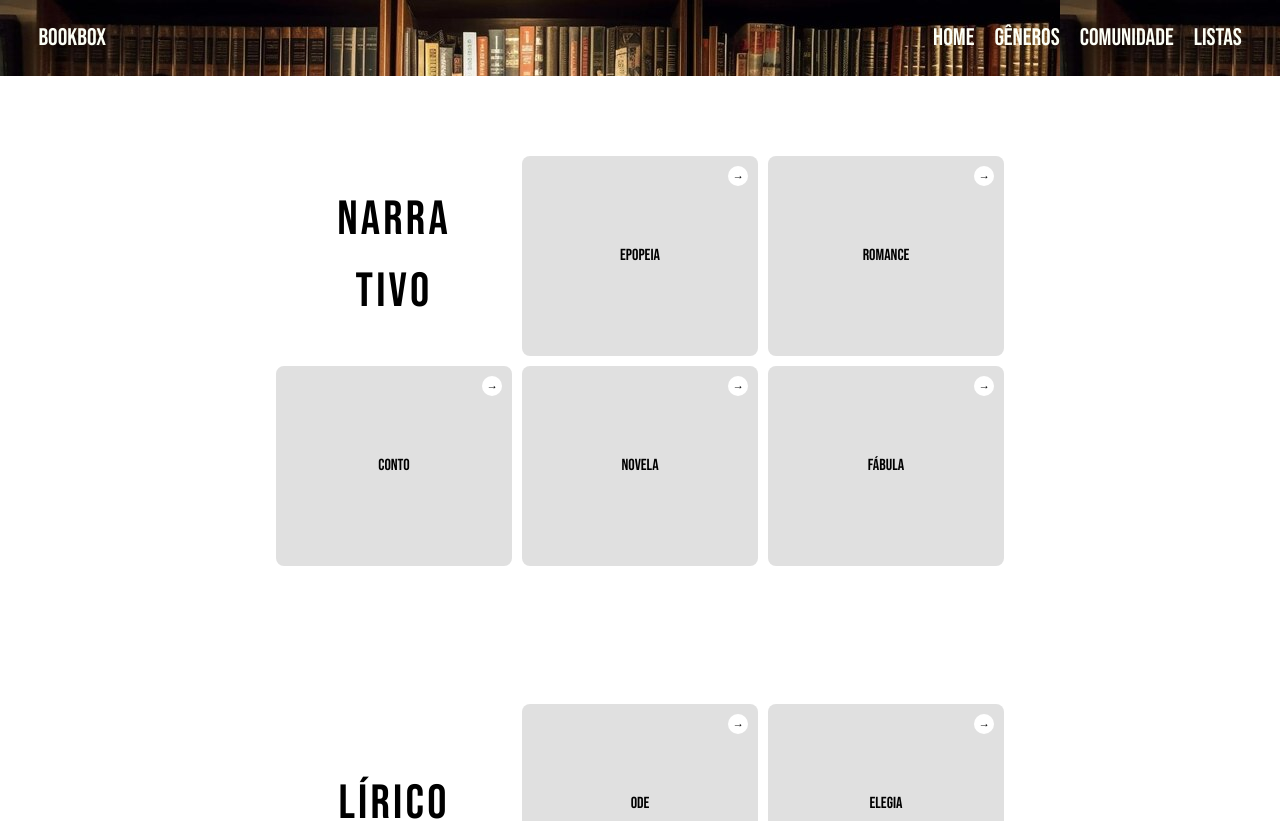
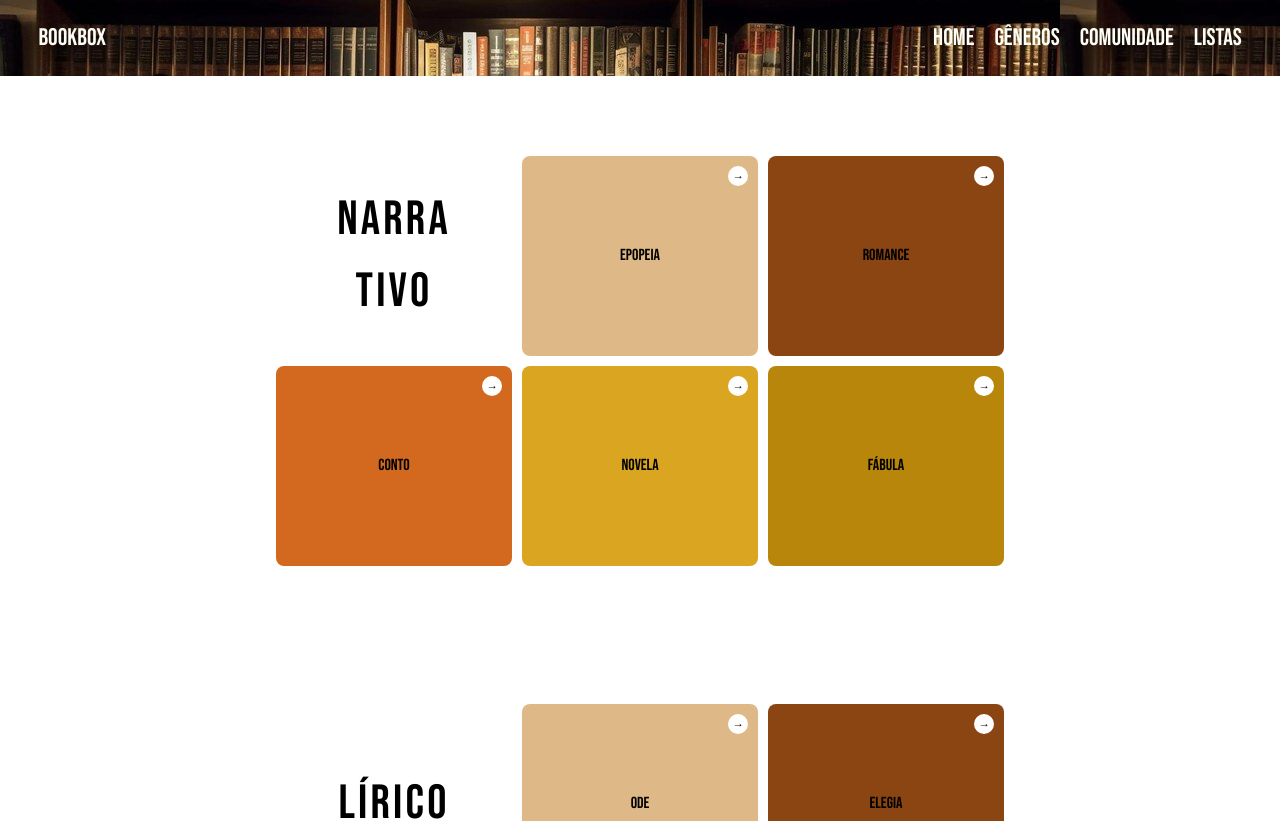
Before and after one commit to anajuAndrade/BookBox_BRADWEB, a React (Vite) app in the folder front/: page /Generos in a window 1280 px wide. Shown: the top 821 px of the page. Built offline with nearby package versions, Linux system fonts and the light colour scheme.

Commit message:
Ajuste de cores dos Cards de Gêneros

```diff
--- a/front/src/css/generos.css
+++ b/front/src/css/generos.css
@@ -31,23 +31,23 @@
 }
 
 .sub1 {
-    background-color: #e0e0e0;
+    background-color: #DEB887;
 }
 
 .sub2 {
-    background-color: #e0e0e0;
+    background-color: #8B4513;
 }
 
 .sub3 {
-    background-color: #e0e0e0;
+    background-color: #D2691E;
 }
 
 .sub4 {
-    background-color: #e0e0e0;
+    background-color: #DAA520;
 }
 
 .sub5 {
-    background-color: #e0e0e0;
+    background-color: #B8860B;
 }
 
 a {
--- a/front/src/css/rodape.css
+++ b/front/src/css/rodape.css
@@ -2,7 +2,6 @@
 
 .footer {
     max-width: 100% !important;
-
     background-color: var(--cinzaClaro);
     font-family: 'Arial', sans-serif;
     color: var(--cinzaEscuro);
```
